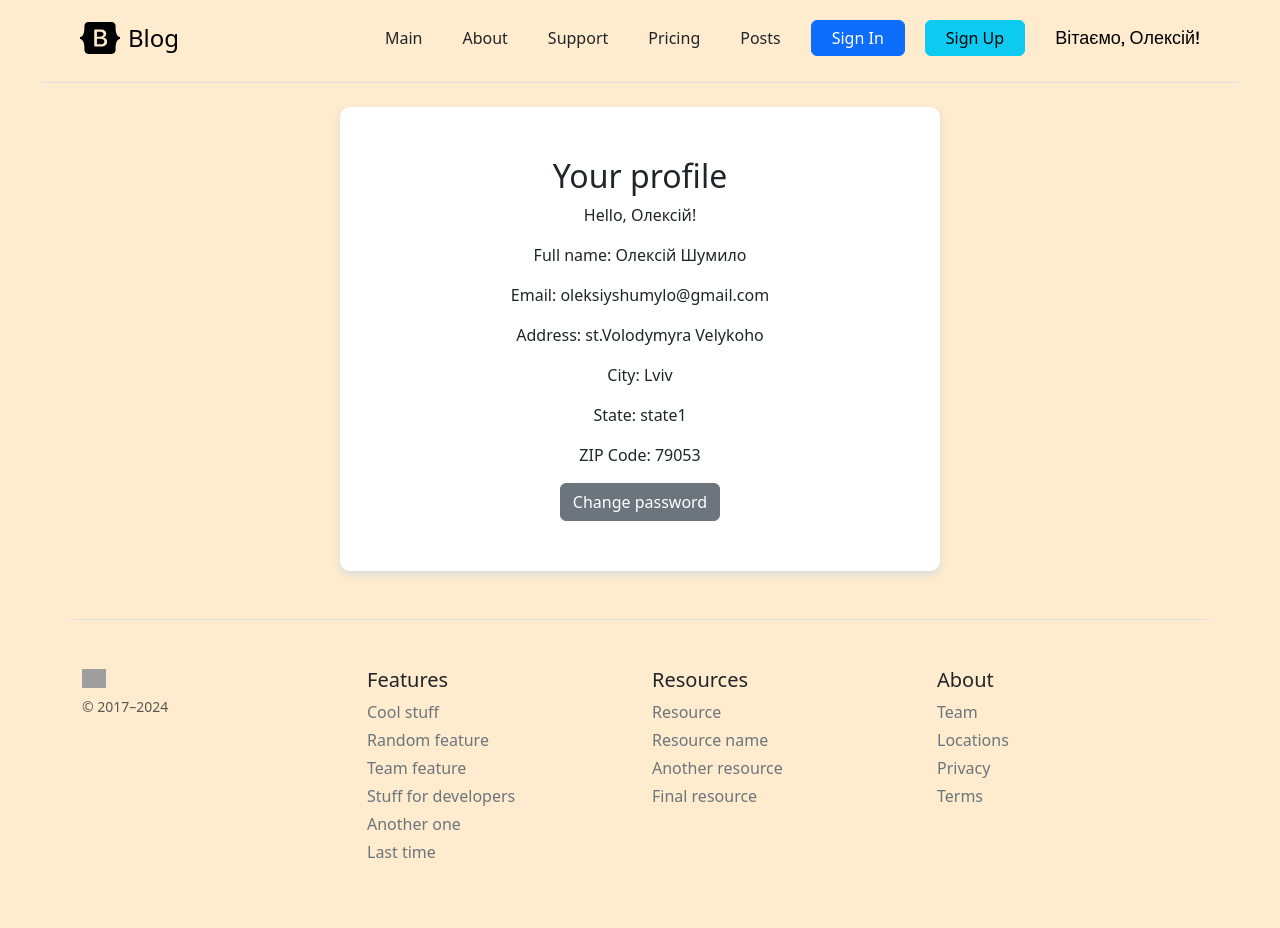
After one commit to olexiyko/blog, a Flask app: page /profile in a window 1280 px wide. The commit adds this page. Run offline with Flask 3, Linux system fonts and the light colour scheme; a user stored in the database is signed in; grey boxes are pictures that could not be loaded.

Commit message:
added few html and css pages and added new features with session

```diff
--- a/app.py
+++ b/app.py
@@ -165,6 +165,12 @@ def login():
         if user:
             session["user_id"] = user.id
             session["user_name"] = user.first_name
+            session["user_last_name"] = user.last_name
+            session["user_email"] = user.email
+            session["user_address"] = user.address1
+            session["user_city"] = user.city
+            session["user_state"] = user.state
+            session["user_zip"] = user.zip
             return redirect("/")
 
         return (
@@ -191,5 +197,10 @@ def success():
     return render_template("success.html", users=users)
 
 
+@app.route("/profile")
+def profile():
+    return render_template("profile.html")
+
+
 if __name__ == "__main__":
     app.run(debug=True)
--- a/static/css/global__header.css
+++ b/static/css/global__header.css
@@ -1,4 +1,5 @@
-.global__header {
+.global__header__loggedIn,
+.global__header__loggedOut {
   max-width: 1200px;
   margin: 0 auto;
 }
@@ -12,3 +13,27 @@
 .p-2:hover {
   text-decoration: underline;
 }
+.profile__link {
+  text-decoration: none;
+  color: black;
+}
+.profile__link :hover {
+  text-decoration: underline;
+  color: black;
+}
+.logged_in_status {
+  text-decoration: none;
+  margin: 0;
+  padding: 0 20px;
+  font-size: 18px;
+  font-weight: 500;
+  font-family: var(--font-family-Saira) !important;
+}
+.logged_in_status :hover {
+  text-decoration: underline;
+}
+.global__header__loggedIn .btn,
+.global__header__loggedOut .btn {
+  padding: 5px 20px;
+  margin: 0 10px;
+}
--- a/static/css/index.css
+++ b/static/css/index.css
@@ -8,3 +8,6 @@
 .bg-body-secondary {
   background-color: white !important;
 }
+.highlight{
+  color: red;
+}
--- /dev/null
+++ b/static/css/login.css
@@ -0,0 +1,4 @@
+.login__container{
+    max-width: 600px;
+    margin: 0 auto;
+}
--- a/static/css/main.css
+++ b/static/css/main.css
@@ -1,3 +1,4 @@
+@import url('https://fonts.googleapis.com/css2?family=Saira:ital,wght@0,100..900;1,100..900&display=swap');
 @import "global__header.css";
 @import "index.css";
 @import "pricing.css";
@@ -5,6 +6,8 @@
 @import "about.css";
 @import "registration.css";
 @import "success.css";
+@import "login.css";
+@import "profile.css";
 @import "global__footer.css";
 
 html {
@@ -20,3 +23,7 @@ body {
   padding: 0;
   box-sizing: border-box;
 }
+
+:root {
+  --font-family-Saira: "Saira", sans-serif;
+}
--- /dev/null
+++ b/static/css/profile.css
@@ -0,0 +1,35 @@
+.profile__container {
+  max-width: 600px;
+  margin: 0 auto;
+  background-color: white;
+  padding: 50px 50px;
+  width: auto;
+  border-radius: 10px;
+  box-shadow: 0 4px 8px gainsboro;
+}
+.profile__container h2 {
+  display: flex;
+  justify-content: center;
+  align-items: center;
+}
+
+.profile__container p {
+  display: flex;
+  justify-content: center;
+  align-items: center;
+}
+.change-passsword-btn-container {
+  display: flex;
+  justify-content: center;
+  align-items: center;
+}
+#floatingPassword {
+  width: 300px;
+  height: 30px !important;
+}
+.profile__change-password-container {
+  display: flex;
+  flex-direction: column;
+  justify-content: center;
+  align-items: center;
+}
--- /dev/null
+++ b/static/js/index.js
@@ -0,0 +1,77 @@
+//Перемикач хедера для зареєстрованих користувачів
+document.addEventListener("DOMContentLoaded", () => {
+  const isLoggedIn = localStorage.getItem("loggedIn");
+
+  const loggedInHeader = document.querySelector(".global__header__loggedIn");
+  const loggedOutHeader = document.querySelector(".global__header__loggedOut");
+
+  if (isLoggedIn === "true") {
+    loggedInHeader.style.display = "block";
+    loggedOutHeader.style.display = "none";
+  } else {
+    loggedInHeader.style.display = "none";
+    loggedOutHeader.style.display = "block";
+  }
+
+  document.querySelector("#login-btn")?.addEventListener("click", () => {
+    localStorage.setItem("loggedIn", "true");
+    window.location.reload();
+  });
+
+  document.querySelector("#logout-btn")?.addEventListener("click", () => {
+    localStorage.removeItem("loggedIn");
+    window.location.reload();
+  });
+});
+
+//Перемикач-мигалка для титулки
+const title = document.querySelector(".fs-4");
+const toggler = () => {
+  title.classList.toggle("highlight");
+};
+setInterval(toggler, 1000);
+
+//Перемикач для зміни паролю
+const NewFiled = [
+  `<div class="profile__change-password-container">
+  <div class="form-floating mb-3">
+    <input
+      type="password"
+      class="form-control"
+      id="floatingOldPassword"
+      placeholder="Old Password"
+    />
+    <label for="floatingInput">Old password</label>
+  </div>
+  <div class="form-floating">
+    <input
+      type="password"
+      class="form-control"
+      id="floatingNewPassword"
+      placeholder="New password"
+    />
+    <label for="floatingPassword">New password</label>
+    <div class="change-passsword-btn-container">
+      <a class="btn btn-secondary" href="/change-password" id="change-btn"
+        >Change
+      </a>
+    </div>
+    <div class="return-btn-container">
+      <a class="btn btn-danger" id="return-btn">Return</a>
+    </div>
+  </div>
+</div>`,
+];
+const profileContainer = document.querySelector(".profile__container-forChangingPassword");
+const changePasswordBtn = document.getElementById("change-password-btn");
+const addContainer = () => {
+  changePasswordBtn.style.display = "none";
+  profileContainer.innerHTML += NewFiled;
+  const returnBtn = document.getElementById("return-btn")
+  returnBtn.addEventListener("click",removeContainer)
+};
+const removeContainer = () => {
+  changePasswordBtn.style.display = "block";
+  profileContainer.innerHTML ="";
+};
+changePasswordBtn.addEventListener("click", addContainer);
--- a/templates/base.html
+++ b/templates/base.html
@@ -18,7 +18,7 @@
     <title>{% block title %} {% endblock %}</title>
   </head>
   <body>
-    <div class="global__header">
+    <div class="global__header__loggedIn">
       <div
         class="d-flex flex-column flex-md-row align-items-center pb-3 mb-4 border-bottom"
       >
@@ -52,15 +52,60 @@
           <a class="p-2 text-dark" href="/pricing">Pricing</a>
         </nav>
         <a class="p-2 text-dark" href="/posts">Posts</a>
-        <a href="/login">Sign In</a>
-        <a href="/registration">Sign Up</a>
-        <a href="/logout">Logout</a>
         <a class="btn btn-warning" href="/create-article">Write article</a>
+        <a class="btn btn-secondary" href="/logout" id="logout-btn">Logout</a>
         {% if session.user_id %}
-        <p>Вітаємо, {{ session.user_name }}!</p>
-    {% else %}
-        <p>Ви не залогінені</p>
-    {% endif %}
+        <a class="profile__link" href="/profile"
+          ><p class="logged_in_status">Вітаємо, {{ session.user_name }}!</p></a
+        >
+        {% else %}
+        <p class="logged_in_status">Ви не залогінені</p>
+        {% endif %}
+      </div>
+    </div>
+    <div class="global__header__loggedOut">
+      <div
+        class="d-flex flex-column flex-md-row align-items-center pb-3 mb-4 border-bottom"
+      >
+        <a
+          href="/"
+          class="d-flex align-items-center link-body-emphasis text-decoration-none"
+        >
+          <svg
+            xmlns="http://www.w3.org/2000/svg"
+            width="40"
+            height="32"
+            class="me-2"
+            viewBox="0 0 118 94"
+            role="img"
+          >
+            <title>Bootstrap</title>
+            <path
+              fill-rule="evenodd"
+              clip-rule="evenodd"
+              d="M24.509 0c-6.733 0-11.715 5.893-11.492 12.284.214 6.14-.064 14.092-2.066 20.577C8.943 39.365 5.547 43.485 0 44.014v5.972c5.547.529 8.943 4.649 10.951 11.153 2.002 6.485 2.28 14.437 2.066 20.577C12.794 88.106 17.776 94 24.51 94H93.5c6.733 0 11.714-5.893 11.491-12.284-.214-6.14.064-14.092 2.066-20.577 2.009-6.504 5.396-10.624 10.943-11.153v-5.972c-5.547-.529-8.934-4.649-10.943-11.153-2.002-6.484-2.28-14.437-2.066-20.577C105.214 5.894 100.233 0 93.5 0H24.508zM80 57.863C80 66.663 73.436 72 62.543 72H44a2 2 0 01-2-2V24a2 2 0 012-2h18.437c9.083 0 15.044 4.92 15.044 12.474 0 5.302-4.01 10.049-9.119 10.88v.277C75.317 46.394 80 51.21 80 57.863zM60.521 28.34H49.948v14.934h8.905c6.884 0 10.68-2.772 10.68-7.727 0-4.643-3.264-7.207-9.012-7.207zM49.948 49.2v16.458H60.91c7.167 0 10.964-2.876 10.964-8.281 0-5.406-3.903-8.178-11.425-8.178H49.948z"
+              fill="currentColor"
+            ></path>
+          </svg>
+          <span class="fs-4">Blog</span>
+        </a>
+
+        <nav class="d-inline-flex mt-2 mt-md-0 ms-md-auto">
+          <a class="p-2 text-dark" href="/">Main</a>
+          <a class="p-2 text-dark" href="/about">About</a>
+          <a class="p-2 text-dark" href="#">Support</a>
+          <a class="p-2 text-dark" href="/pricing">Pricing</a>
+        </nav>
+        <a class="p-2 text-dark" href="/posts">Posts</a>
+        <a class="btn btn-primary" href="/login" id="signIn-btn">Sign In</a>
+        <a class="btn btn-info" href="/registration" id="signUp-btn">Sign Up</a>
+        {% if session.user_id %}
+        <a class="profile__link" href="/profile"
+          ><p class="logged_in_status">Вітаємо, {{ session.user_name }}!</p></a
+        >
+        {% else %}
+        <p class="logged_in_status">Ви не залогінені</p>
+        {% endif %}
       </div>
     </div>
     {% block body %} {% endblock %}
@@ -160,5 +205,6 @@
         </div>
       </div>
     </footer>
+    <script src="{{ url_for('static', filename='js/index.js') }}"></script>
   </body>
 </html>
--- /dev/null
+++ b/templates/profile.html
@@ -0,0 +1,24 @@
+{% extends 'base.html' %} {% block title %}My profile{% endblock %} {% block
+body %}
+<div class="profile__container">
+  <h2>Your profile</h2>
+  {% if session.get('user_id') %}
+  <p>Hello, {{ session.get('user_name') }}!</p>
+  <p>
+    Full name: {{ session.get('user_name') }} {{ session.get('user_last_name')
+    }}
+  </p>
+  <p>Email: {{ session.get('user_email') }}</p>
+  <p>Address: {{ session.get('user_address') }}</p>
+  <p>City: {{ session.get('user_city') }}</p>
+  <p>State: {{ session.get('user_state') }}</p>
+  <p>ZIP Code: {{ session.get('user_zip') }}</p>
+  <div class="change-passsword-btn-container">
+    <a class="btn btn-secondary" id="change-password-btn">Change password</a>
+  </div>
+  <div class="profile__container-forChangingPassword"></div>
+  {% else %}
+  <p>You are not logged in.</p>
+  {% endif %}
+</div>
+{% endblock %}
--- a/templates/registration.html
+++ b/templates/registration.html
@@ -88,7 +88,7 @@ body %}
       </div>
     </div>
     <div class="col-12">
-      <button type="submit" class="btn btn-primary">Sign in</button>
+      <button type="submit" class="btn btn-primary">Sign out</button>
     </div>
   </form>
 </div>
```
Also changed, not shown: templates/login.html (+8 -2 lines).
